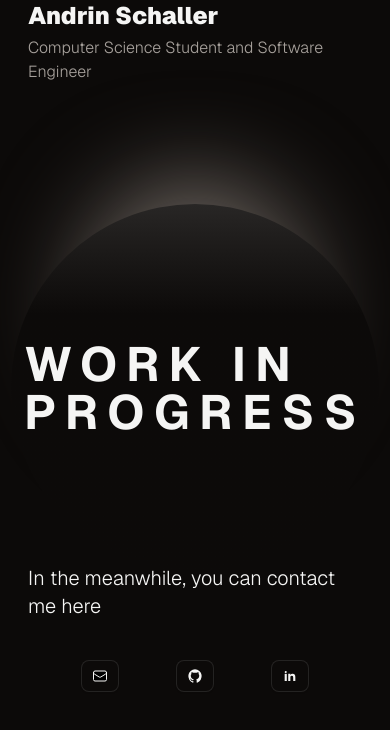
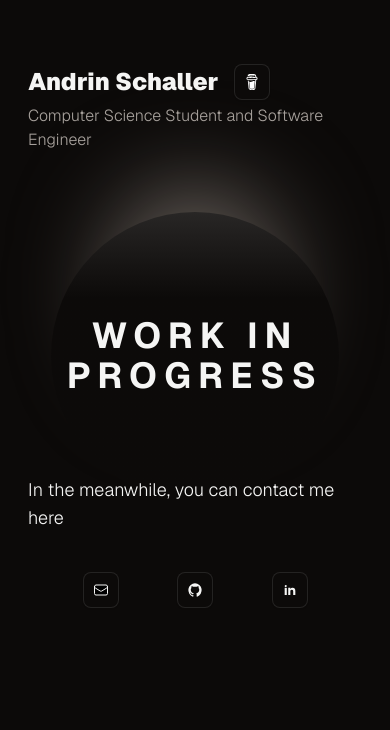
Before and after one commit to codeofandrin/andrin.software, a Next.js app: page / in a window 390 px wide. Shown: the top 730 px of the page. Built offline with nearby package versions, Linux system fonts and the light colour scheme.

Commit message:
Add bmc button and responsive design

```diff
--- a/src/app/(home)/page.tsx
+++ b/src/app/(home)/page.tsx
@@ -7,6 +7,7 @@ import { EMail, Social } from "@/lib/constants"
 import SVGGithub from "@/assets/icons/GitHub.svg"
 import SVGEnvelope from "@/assets/icons/Envelope.svg"
 import SVGLinkedIn from "@/assets/icons/LinkedIn.svg"
+import SVGBuyMeACoffee from "@/assets/icons/BuyMeACoffee.svg"
 
 export const metadata = {
   title: "Andrin Schaller",
@@ -35,7 +36,7 @@ function SocialButton({ children, href, tooltip }: SocialButtonPropsType) {
     <div className="mx-1">
       <Tooltip>
         <TooltipTrigger>
-          <Button variant="outline" size="sm" asChild>
+          <Button variant="outline" size="icon" asChild>
             <Link target="_blank" href={href}>
               {children}
             </Link>
@@ -51,24 +52,33 @@ function SocialButton({ children, href, tooltip }: SocialButtonPropsType) {
 
 export default function Home() {
   return (
-    <div className="w-full max-w-screen-lg lg:pt-36">
-      <h1 className="text-2xl font-black">Andrin Schaller</h1>
+    <div className="w-full max-w-screen-lg py-16 sm:py-36">
+      <div className="flex items-center">
+        <h1 className="text-2xl font-black">Andrin Schaller</h1>
+        <div className="ml-3">
+          <SocialButton href={Social.buyMeACoffee} tooltip="Buy me a coffee">
+            <SVGBuyMeACoffee />
+          </SocialButton>
+        </div>
+      </div>
       <h2 className="mt-1 font-light text-stone-400">Computer Science Student and Software Engineer</h2>
-      <div className="relative mt-20 flex flex-col items-center">
-        <Ellipse className="top-5 h-60 w-54 rounded-[50%] bg-stone-500 blur-[50px]" />
-        <Ellipse className="top-10 h-92 w-92 rounded-full bg-gradient-to-t from-stone-950 from-70% to-white to-275%" />
-        <h3 className="mt-44 text-5xl font-bold tracking-[0.2em]">WORK IN PROGRESS</h3>
-        <div>
-          <p className="mt-32 text-xl">In the meanwhile, you can contact me here</p>
+      <div className="relative mt-5 flex flex-col items-center sm:mt-20">
+        <Ellipse className="top-5 h-48 w-40 rounded-[50%] bg-stone-500 blur-[50px] sm:h-60 sm:w-54" />
+        <Ellipse className="top-10 h-72 w-72 rounded-full bg-gradient-to-t from-stone-950 from-70% to-white to-275% sm:h-92 sm:w-92" />
+        <h3 className="mt-36 text-center text-4xl font-bold tracking-[0.2em] sm:mt-44 sm:text-5xl">
+          WORK IN PROGRESS
+        </h3>
+        <div className="mt-20 sm:mt-32">
+          <p className="text-lg sm:text-center sm:text-xl">In the meanwhile, you can contact me here</p>
           <div className="mt-10 flex w-full justify-evenly">
             <SocialButton href={`mailto:${EMail.general}`} tooltip="E-Mail">
-              <SVGEnvelope className="h-4 w-4" />
+              <SVGEnvelope />
             </SocialButton>
             <SocialButton href={Social.github} tooltip="GitHub">
-              <SVGGithub className="h-4 w-4" />
+              <SVGGithub />
             </SocialButton>
             <SocialButton href={Social.linkedIn} tooltip="LinkedIn">
-              <SVGLinkedIn className="h-4 w-4" />
+              <SVGLinkedIn />
             </SocialButton>
           </div>
         </div>
--- a/src/lib/constants.ts
+++ b/src/lib/constants.ts
@@ -5,4 +5,5 @@ export class EMail {
 export class Social {
     static linkedIn = "https://linkedin.com/in/andrin-schaller"
     static github = "https://github.com/codeofandrin"
+    static buyMeACoffee = "https://buymeacoffee.com/andrin.software"
 }
```
Also changed, not shown: src/assets/icons/BuyMeACoffee.svg (added).
